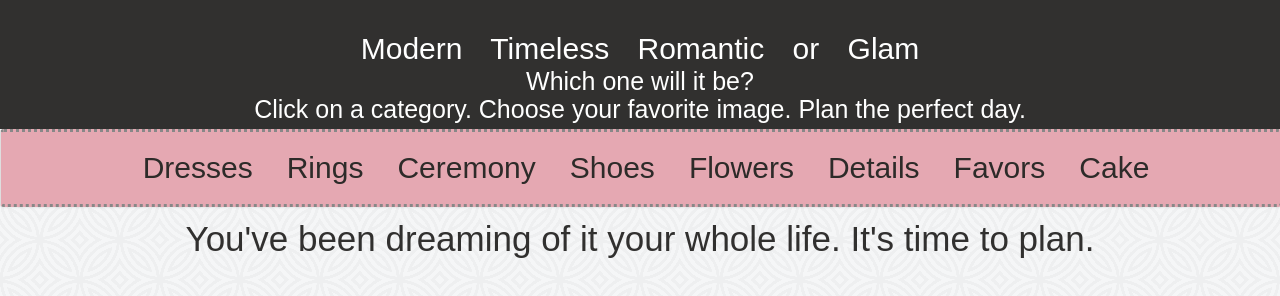
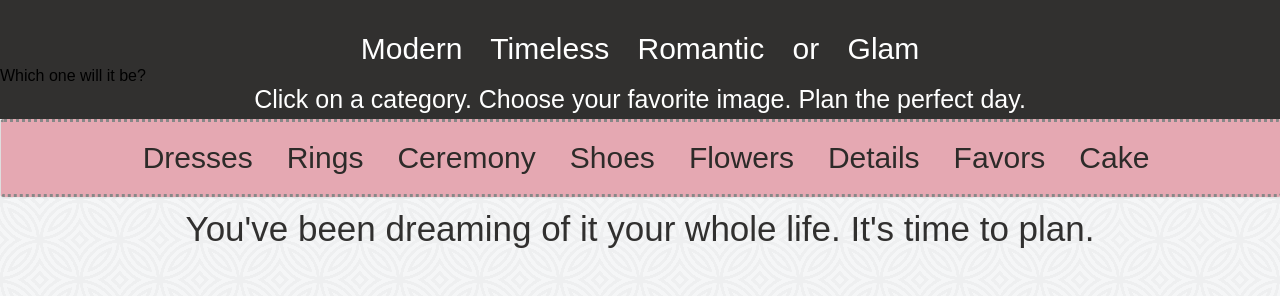
Before and after one commit to elizabethsn7/Wedding-Quiz, a plain HTML site: page index.html in a window 1280 px wide. Drawn offline with nearby package versions, Linux system fonts and the light colour scheme.

Commit message:
new text

```diff
--- a/css/style.css
+++ b/css/style.css
@@ -20,8 +20,12 @@ body {
 	word-spacing: 20px;
 }
 
+.bottom-p {
+	font-family: "trajan-sans-pro",sans-serif;
+}
+
 p {
-	font-family: "fira-sans-2", sans-serif;
+	font-family: "trajan-sans-pro", sans-serif;
 	font-size: 25px;
 	text-align: center;
 	color: white;
--- a/index.html
+++ b/index.html
@@ -17,7 +17,7 @@
     <div class="top-p">
       Modern Timeless Romantic or Glam
     </div>
-      <p>Which one will it be?</p>
+      <div class="bottom-p">Which one will it be?</div>
 
       <p>Click on a category. Choose your favorite image. Plan the perfect day.</p>
   </div>
```
